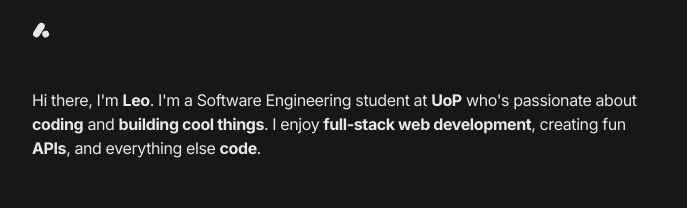
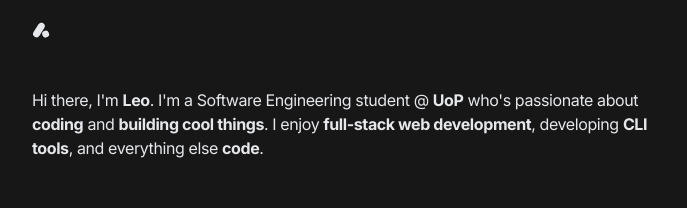
Before and after one commit to leomosley/mosly.dev, a Next.js app: page / in a window 1280 px wide. Shown: the top 208 px of the page, without its empty margins (296-983 px from the left). Built offline with nearby package versions, Linux system fonts and the light colour scheme; no server answers.

Commit message:
feat: updated bio

```diff
--- a/app/page.tsx
+++ b/app/page.tsx
@@ -9,9 +9,9 @@ export default async function Home() {
       <section id='intro' className='mt-8'>
         <p>
           Hi there, I&apos;m <b>Leo</b>.
-          I&apos;m a Software Engineering student at <a target='_blank' href='https://www.port.ac.uk/'><b>UoP</b></a>{" "}
+          I&apos;m a Software Engineering student {"@"} <a target='_blank' href='https://www.port.ac.uk/'><b>UoP</b></a>{" "}
           who&apos;s passionate about <b>coding</b> and <b>building cool things</b>.
-          I enjoy <b>full-stack web development</b>, creating fun <b>APIs</b>, and everything else <b>code</b>.
+          I enjoy <b>full-stack web development</b>, developing <b>CLI tools</b>, and everything else <b>code</b>.
         </p>
       </section>
       <Projects />
```
